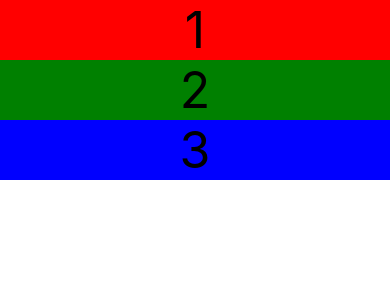
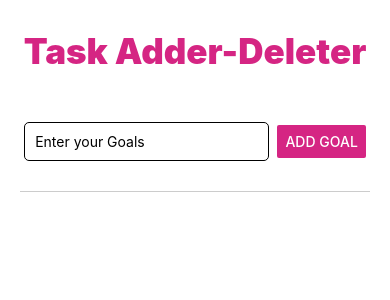
Before and after one commit to Divyyanshu/React_Native, a React Native app: screen / in a window 390 px wide. Shown: the top 300 px of the page. Built offline with nearby package versions, Linux system fonts and the light colour scheme.

Commit message:
add app task adder app

```diff
--- a/App.js
+++ b/App.js
@@ -1,45 +1,64 @@
-import { StyleSheet, Text, View } from 'react-native'
-import React from 'react'
+import React, { useState } from 'react';
+import { Button, StyleSheet, Text, TextInput, View } from 'react-native';
+import { SafeAreaProvider, SafeAreaView } from 'react-native-safe-area-context';
 
 const App = () => {
+  const [enterGoalsText, setEnterGoalText] = useState('');
+  const [listDatas, setListData] = useState([])
+  function handleChange(enterText) {
+    setEnterGoalText(enterText)
+    console.log(enterText)
+  }
+  // list showing
+  function handleClick() {
+    setListData((currentlistData) => [...currentlistData, enterGoalsText])
+    console.log(enterGoalsText)
+  }
   return (
-    <View style={{ padding: "50", flexDirection: "column" , justifyContent : "space-around" , }}>
-      <View style={styles.textContainer1}>
-        <Text style={{ fontSize: 50 }}>1</Text>
-      </View>
-      <View style={styles.textContainer2}>
-        <Text style={{ fontSize: 50 }}>2</Text>
-      </View>
-      <View style={styles.textContainer3}>
-        <Text style={{ fontSize: 50 }}>3</Text>
-      </View>
-    </View>
+    <SafeAreaProvider>
+      <SafeAreaView style={styles.container}>
+        <View style={styles.appContainer}>
+          <Text style={{ fontSize: 35, margin: "auto", paddingBottom: 50, fontWeight: 900, color: "#d52583", fontFamily: "" }}>Task Adder-Deleter</Text>
+          <View style={styles.inputContainer} >
+            <TextInput placeholder='Enter your Goals' style={styles.TextInput} onChangeText={handleChange} />
+            <Button title='Add Goal' color={"#d52583"} onPress={handleClick} />
+          </View>
+          <View style={styles.goalContainer}>
+            {listDatas?.map((listData, index) => <Text style={{ fontWeight: 800, fontSize: 18 }}>{`${index} . ${listData}`}</Text>)}
+          </View>
+        </View>
+      </SafeAreaView>
+    </SafeAreaProvider>
   )
 }
 
 export default App
 
 const styles = StyleSheet.create({
-  textContainer1: {
-    backgroundColor: "red",
-    fontSize: 50,
-    // width: 200,
-    // height: 200,
-    justifyContent: "center",
-    alignItems: "center"
+  appContainer: {
+    paddingHorizontal: 20,
   },
-  textContainer2: {
-    backgroundColor: "green",
-    // width: 200,
-    // height: 200,
-    justifyContent: "center",
-    alignItems: "center"
+  container: {
+    flex: 1,
+    paddingTop: 30
   },
-  textContainer3: {
-    backgroundColor: "blue",
-    // width: 200,
-    // height: 200,
-    justifyContent: "center",
-    alignItems: "center"
+  inputContainer: {
+    flexDirection: "row",
+    justifyContent: "space-around",
+    borderColor: "#cccccc",
+    alignItems: "center",
+    paddingBottom: 30,
+    borderBottomWidth: 1,
+  },
+  TextInput: {
+    padding: 10,
+    paddingRight: 20,
+    borderWidth: 1,
+    width: '70%',
+    marginRight: "10",
+    borderRadius: 5,
+  },
+  goalContainer: {
+    paddingTop: "30",
   }
 })
--- a/package.json
+++ b/package.json
@@ -12,7 +12,8 @@
     "expo": "~52.0.27",
     "expo-status-bar": "~2.0.1",
     "react": "18.3.1",
-    "react-native": "0.76.6"
+    "react-native": "0.76.6",
+    "react-native-safe-area-context": "^5.1.0"
   },
   "devDependencies": {
     "@babel/core": "^7.20.0",
```
Also changed, not shown: note.txt, 1 other file (tests, documents, lock files or other folders).
